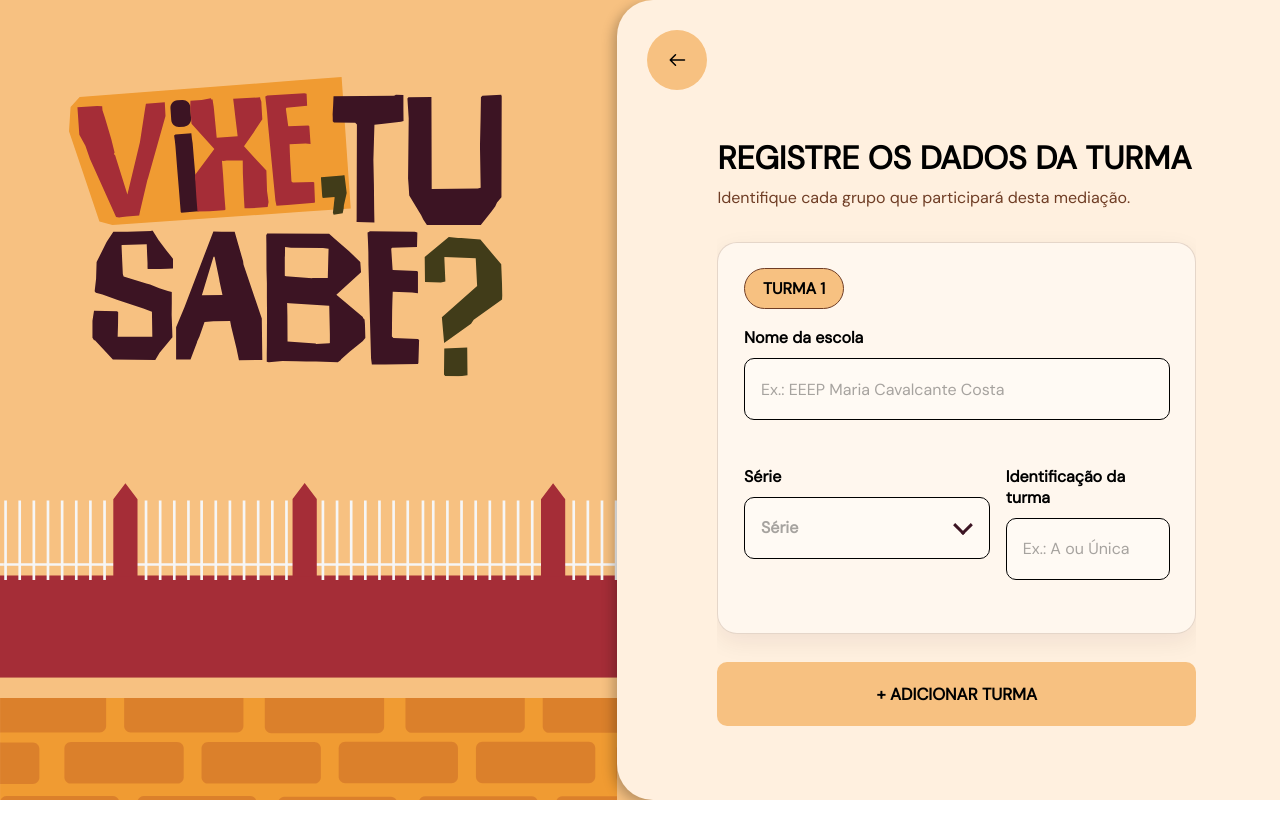
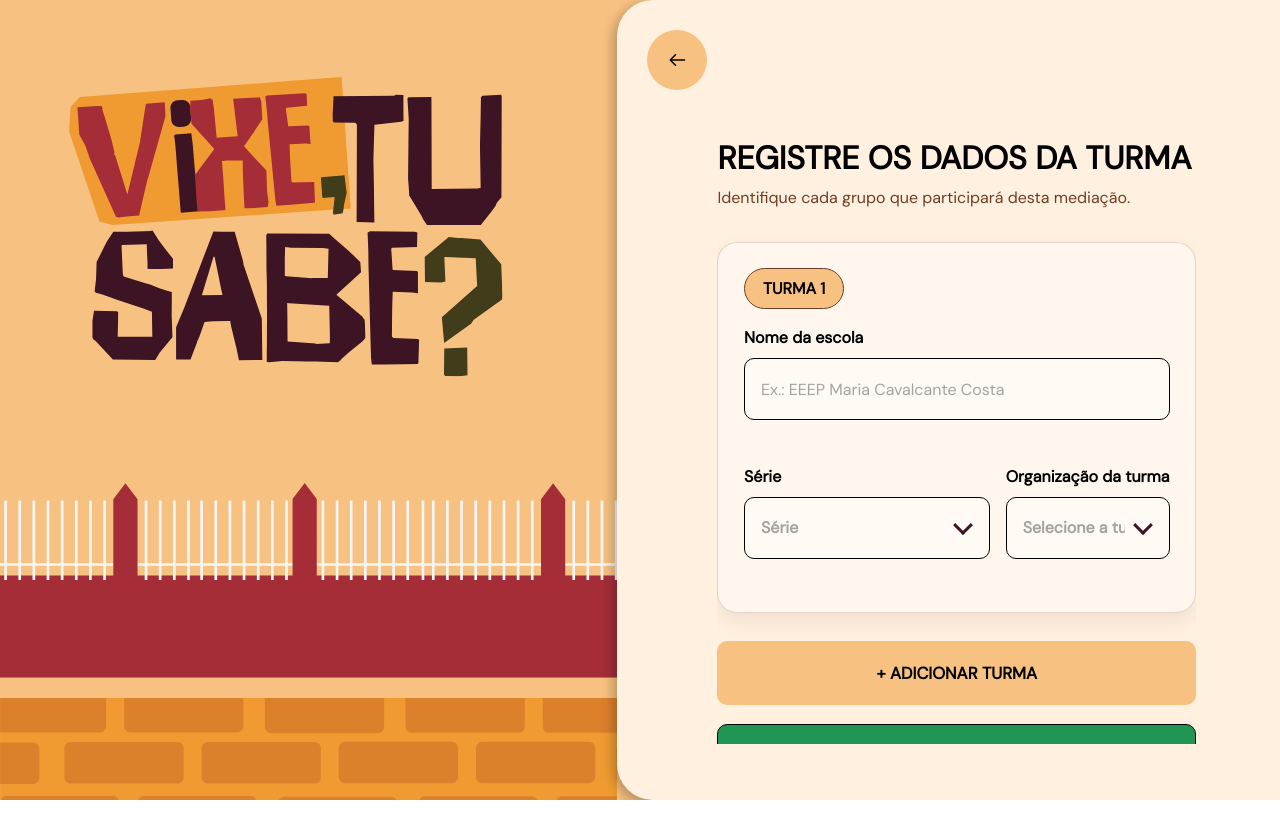
Before and after one commit to CSCAQXD/QUIZ-vixe-tu-sabe, a React app in the folder frontend/: page /cadastro-turmas in a window 1280 px wide. Shown: the top 838 px of the page. Built offline with nearby package versions, Linux system fonts and the light colour scheme; the HTML template or start-up script is replaced by a standard one.

Commit message:
fix(turmas): padroniza divisão da turma

```diff
--- a/frontend/src/components/features/turmas/TurmaForm/TurmaForm.jsx
+++ b/frontend/src/components/features/turmas/TurmaForm/TurmaForm.jsx
@@ -11,6 +11,14 @@ const GRADE_OPTIONS = [
     ...Array.from({ length: 3 }, (_, index) => ({
         label: `${index + 1}º ano — Ensino Médio`,
         value: `MEDIO:${index + 1}`,
+    })),
+];
+
+const CLASS_OPTIONS = [
+    { label: "Turma única", value: "UNICA" },
+    ...["A", "B", "C", "D"].map((value) => ({
+        label: `Turma ${value}`,
+        value,
     })),
 ];
 
@@ -103,16 +111,14 @@ function TurmaForm({
             value={gradeValue}
             />
 
-            <FormField
+            <SelectField
             id={`turma-${turma.id}`}
-            label="Identificação da turma"
+            label="Organização da turma"
             error={errors.turma}
-            maxLength={30}
             onBlur={() => onFieldBlur("turma")}
-            onChange={(value) =>
-                update("turma", value)
-            }
-            placeholder="Ex.: A ou Única"
+            onChange={(value) => update("turma", value)}
+            options={CLASS_OPTIONS}
+            placeholder="Selecione a turma"
             required
             value={turma.turma}
             />
```
Also changed, not shown: 2 other files (tests, documents, lock files or other folders).
